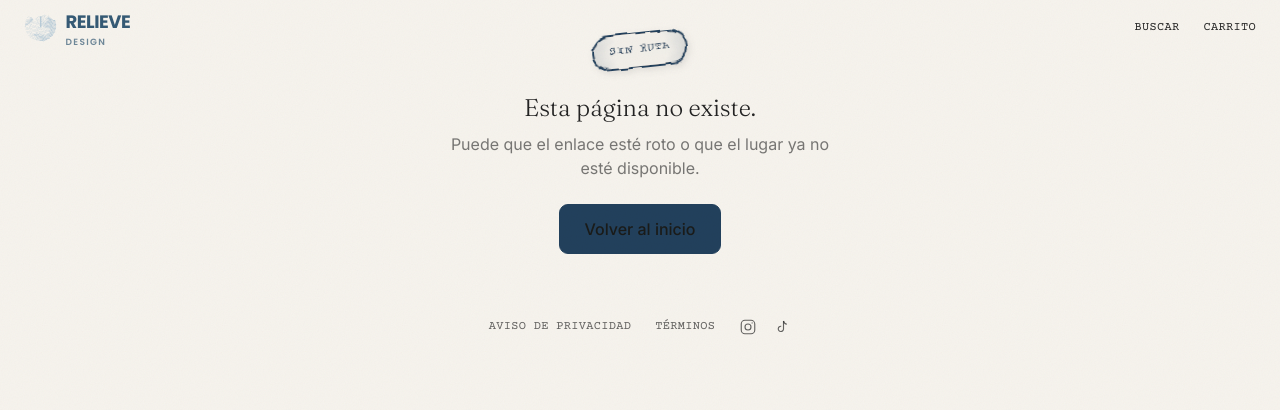
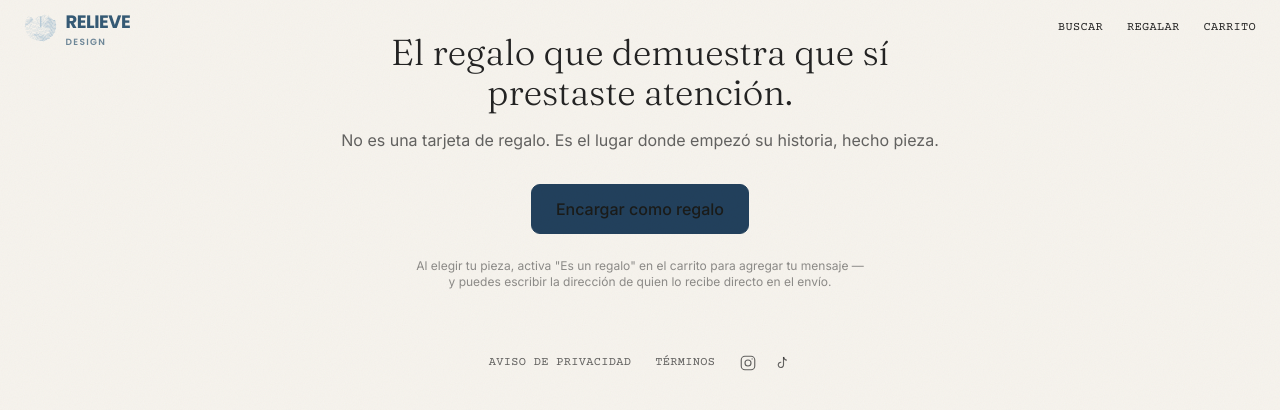
Before and after one commit to alexaarenash19-cmyk/relieve.design, a React (Vite) app: page /regalar in a window 1280 px wide. Shown: the top 410 px of the page. Built offline with nearby package versions, Linux system fonts and the light colour scheme.

Commit message:
Sec 7: nueva pagina /regalar + nota de envio directo al destinatario

```diff
--- a/src/App.jsx
+++ b/src/App.jsx
@@ -20,6 +20,7 @@ import SocialLinks from './components/SocialLinks.jsx';
 const Home = lazy(() => import('./pages/Home.jsx'));
 const OrderSuccess = lazy(() => import('./pages/OrderSuccess.jsx'));
 const Collections = lazy(() => import('./pages/Collections.jsx'));
+const Gift = lazy(() => import('./pages/Gift.jsx'));
 const Collection = lazy(() => import('./pages/Collection.jsx'));
 const Product = lazy(() => import('./pages/Product.jsx'));
 const Personalize = lazy(() => import('./pages/Personalize.jsx'));
@@ -75,6 +76,7 @@ export default function App() {
         <Routes>
           <Route path="/" element={<Home />} />
           <Route path="/colecciones" element={<Collections />} />
+          <Route path="/regalar" element={<Gift />} />
           <Route path="/coleccion/:slug" element={<Collection />} />
           <Route path="/pieza/:slug" element={<Product />} />
           <Route path="/personaliza" element={<Personalize />} />
--- a/src/components/CartDrawer.jsx
+++ b/src/components/CartDrawer.jsx
@@ -154,12 +154,17 @@ export default function CartDrawer() {
             Es un regalo
           </label>
           {isGift && (
+            <>
               <textarea
                 className="w-full mt-2 border border-line rounded p-2 normal-case font-body text-sm"
                 placeholder="Mensaje de regalo"
                 value={giftMessage}
                 onChange={(e) => setGiftMessage(e.target.value)}
               />
+              <p className="normal-case font-body text-xs text-graphite/60 mt-2">
+                ¿Se envía directo al destinatario? Escribe su dirección en el envío al pagar — no tiene que coincidir con la tuya.
+              </p>
+            </>
           )}
 
           {items.length > 0 && (
--- a/src/components/Nav.jsx
+++ b/src/components/Nav.jsx
@@ -84,6 +84,12 @@ export default function Nav() {
         >
           Buscar
         </Link>
+        <Link
+          to="/regalar"
+          className="hover:text-passport-ink transition-colors"
+        >
+          Regalar
+        </Link>
         <button
           onClick={toggleCart}
           className="font-label uppercase tracking-wide hover:text-passport-ink transition-colors"
--- /dev/null
+++ b/src/pages/Gift.jsx
@@ -0,0 +1,26 @@
+// Sección 7 del brief Rayo X (jul 2026) — página dedicada al comprador de
+// regalo con ocasión. El toggle "¿es para regalar?" + nota de regalo ya
+// existen en CartDrawer.jsx (isGift/giftMessage en CartContext, ya
+// conectados a api/checkout.js) — esta página solo lleva ahí, no duplica
+// esa lógica.
+import Button from '../components/Button.jsx';
+
+export default function Gift() {
+  return (
+    <main className="max-w-2xl mx-auto p-8 text-center">
+      <h1 className="font-display font-light text-3xl md:text-4xl mb-4">
+        El regalo que demuestra que sí prestaste atención.
+      </h1>
+      <p className="text-graphite/70 mb-8">
+        No es una tarjeta de regalo. Es el lugar donde empezó su historia, hecho pieza.
+      </p>
+      <Button as="a" href="/colecciones">
+        Encargar como regalo
+      </Button>
+      <p className="text-xs text-graphite/50 mt-6 max-w-md mx-auto">
+        Al elegir tu pieza, activa "Es un regalo" en el carrito para agregar tu mensaje —
+        y puedes escribir la dirección de quien lo recibe directo en el envío.
+      </p>
+    </main>
+  );
+}
```
Lines whose indentation alone changed are shown as unchanged.
